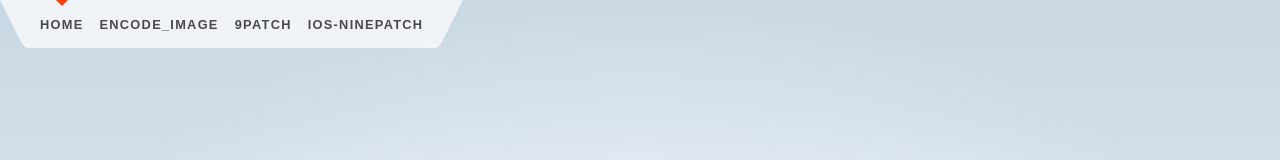
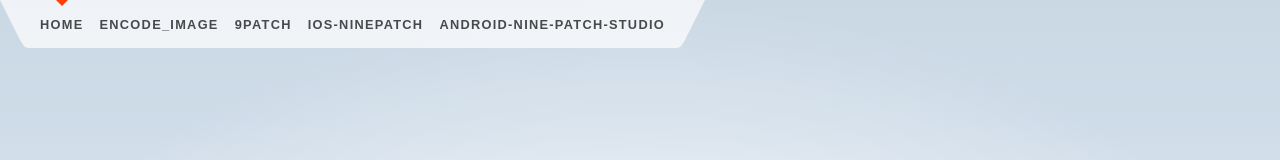
Before and after one commit to pbk20191/git-page, a SvelteKit app: page / in a window 1280 px wide. Shown: the top 160 px of the page. Built offline with nearby package versions, Linux system fonts and the light colour scheme.

Commit message:
add android editor link

```diff
--- a/src/routes/Header.svelte
+++ b/src/routes/Header.svelte
@@ -36,6 +36,9 @@
 			<li aria-current={page.url.pathname === base + "/ios-ninepatch" ? "page" : undefined}>
 				<a href="{base}/ios-ninepatch">ios-ninepatch</a>
 			</li>
+			<la >
+				<a href="https://romannurik.github.io/AndroidAssetStudio/nine-patches.html#&sourceDensity=480&name=example">android-nine-patch-studio</a>
+			</la>
 		</ul>
 		<svg viewBox="0 0 2 3" aria-hidden="true">
 			<path d="M0,0 L0,3 C0.5,3 0.5,3 1,2 L2,0 Z" />
```
